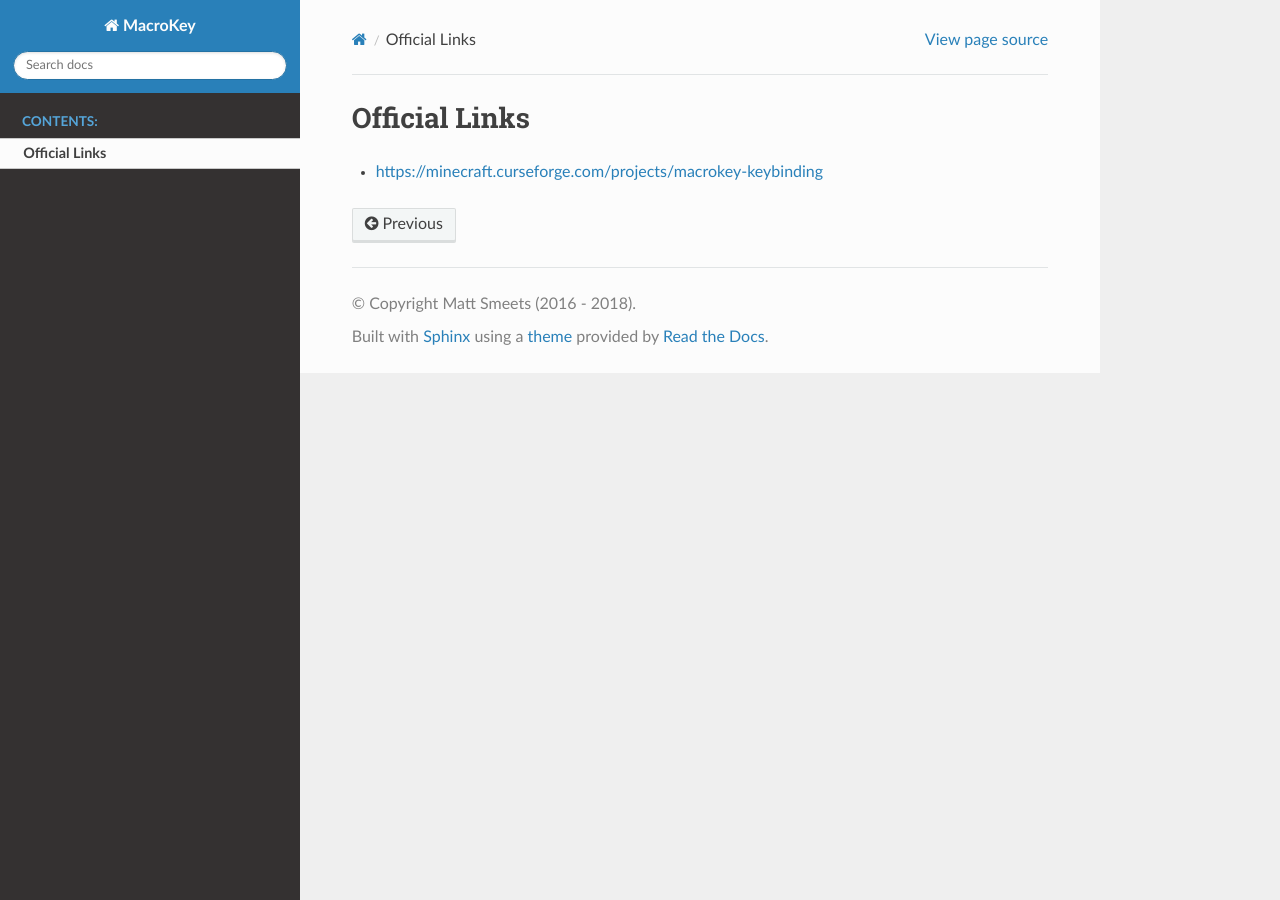
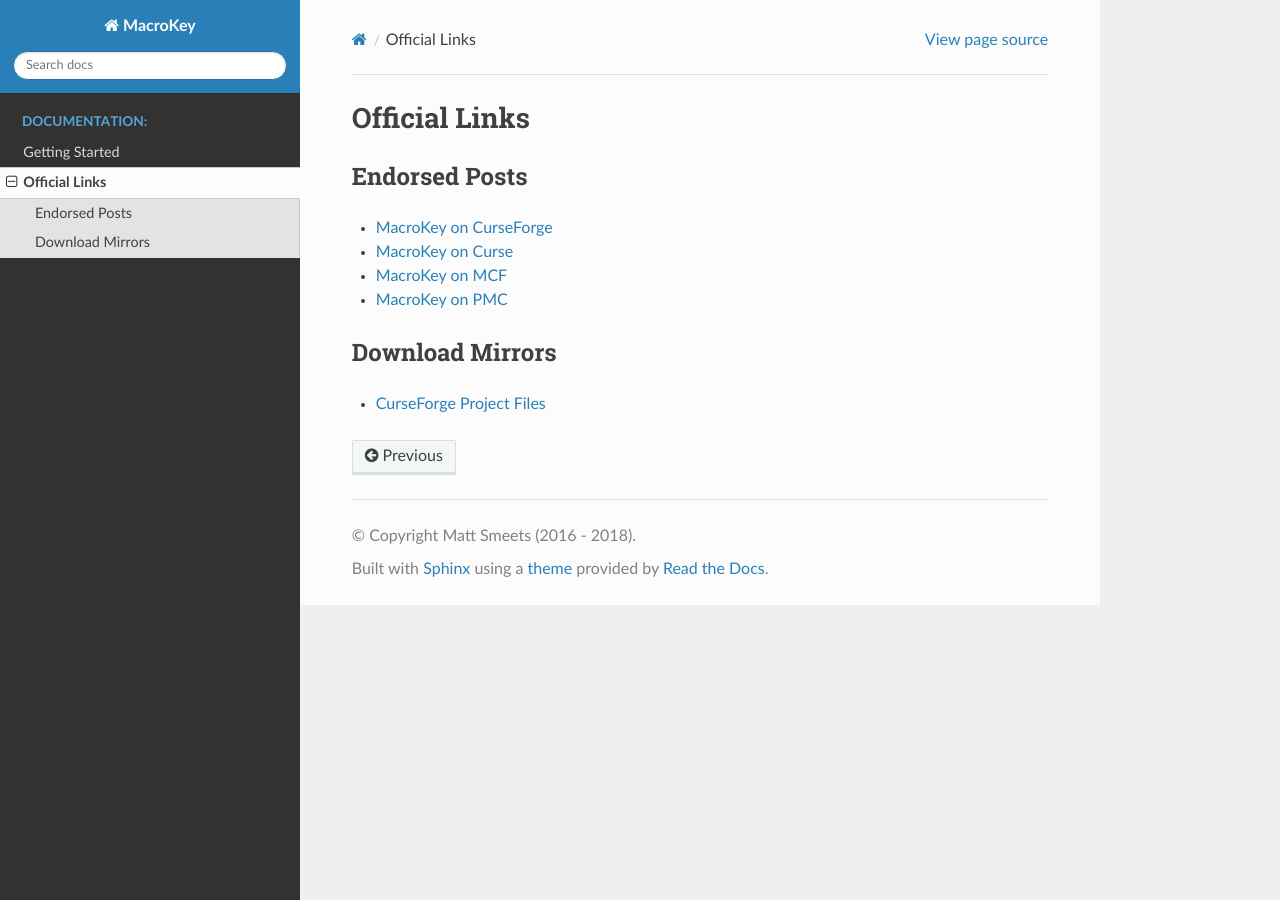
Before and after one commit to Matts/MacroKey-docs, a Sphinx documentation site: the page built from docs/source/links.rst, in a window 1280 px wide. Built offline with Sphinx 7.4.7 and the Read the Docs theme 2.0.0, drawn with Linux system fonts in a browser that asks for light colours.

Commit message:
Installation and official links added

```diff
--- a/docs/source/index.rst
+++ b/docs/source/index.rst
@@ -7,14 +7,7 @@
 
 .. toctree::
    :maxdepth: 2
-   :caption: Contents:
+   :caption: Documentation:
 
+   getting-started
    links
-
-
-Indices and tables
-==================
-
-* :ref:`genindex`
-* :ref:`modindex`
-* :ref:`search`
--- a/docs/source/links.rst
+++ b/docs/source/links.rst
@@ -1,4 +1,19 @@
 Official Links
 ===============
 
-* https://minecraft.curseforge.com/projects/macrokey-keybinding
+Endorsed Posts
+^^^^^^
+* `MacroKey on CurseForge`_
+* `MacroKey on Curse`_
+* `MacroKey on MCF`_
+* `MacroKey on PMC`_
+
+Download Mirrors
+^^^^^^
+* `CurseForge Project Files`_
+
+.. _MacroKey on CurseForge: http://www.curseforge.com/projects/243479/
+.. _MacroKey on Curse: http://curse.com/project/243479
+.. _MacroKey on MCF: http://www.minecraftforum.net/forums/mapping-and-modding/minecraft-mods/2698256-forge-macrokey-keybinding-for-minecraft-1-8-1-8-8
+.. _MacroKey on PMC: https://www.planetminecraft.com/mod/forge-macrokey-19/
+.. _CurseForge Project Files: https://minecraft.curseforge.com/projects/macrokey-keybinding/files
```
Also changed, not shown: docs/source/getting-started.rst (added, +28 -0 lines).
